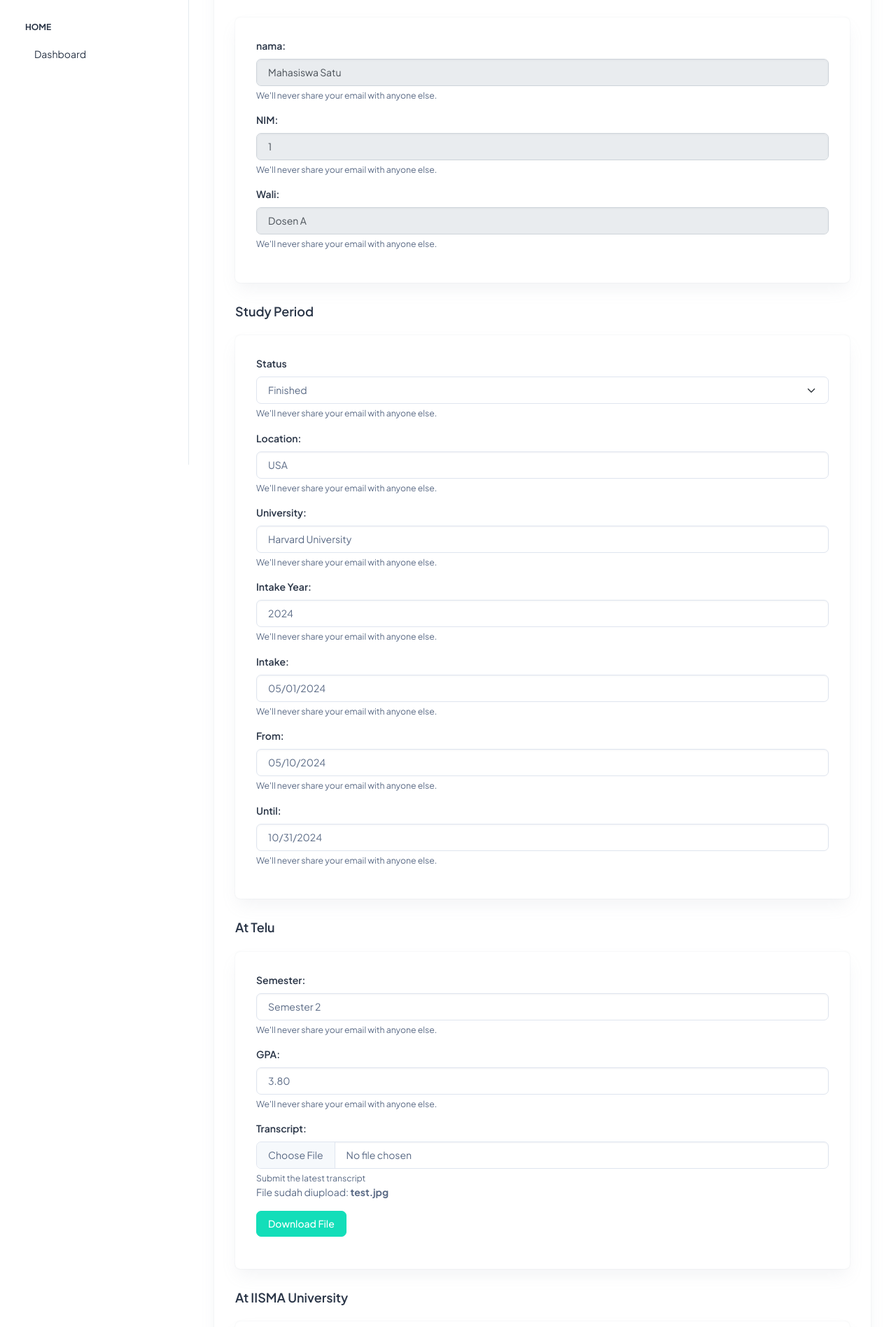
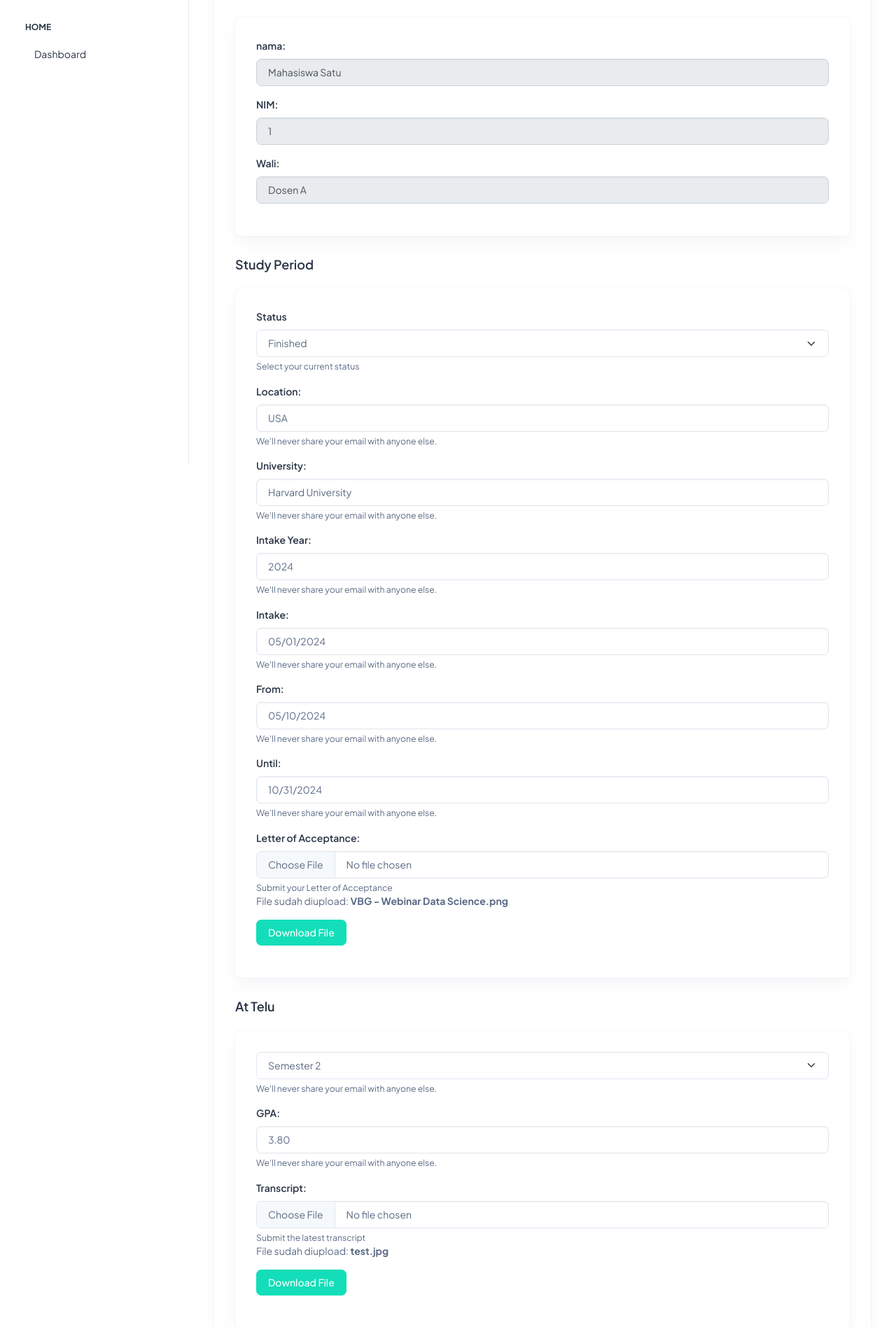
Before and after one commit to SundayBPM/Data_Management_Mahasiswa_International_SI, a Flask app: page /IISMA in a window 1280 px wide. Shown: the part 136-2032 px from the top of the page at 70% size. Run offline with Flask 3, Linux system fonts and the light colour scheme; a user stored in the database is signed in; some libraries are stand-ins or nearby versions.

Commit message:
add new field for input file

```diff
--- a/models.py
+++ b/models.py
@@ -32,6 +32,7 @@ class ExchangeOutbound(db.Model):
     intake = db.Column(db.Date, nullable=True)
     from_date = db.Column(db.Date, nullable=True)
     until = db.Column(db.Date, nullable=True)
+    letter_of_Acc = db.Column(db.String, nullable=True)
     sem_at_telu = db.Column(db.String, nullable=True)
     sem_at_exch = db.Column(db.String, nullable=True)
     gpa = db.Column(db.String, nullable=True)
@@ -41,6 +42,7 @@ class ExchangeOutbound(db.Model):
     folder = db.Column(db.String, nullable=True)
     jenis_exchange = db.Column(db.String, nullable=True)
     student_detail = db.Column(db.String, nullable=True)
+    others_docs = db.Column(db.String, nullable=True)
 
     def to_dict(self):
         return {
--- a/routes.py
+++ b/routes.py
@@ -207,7 +207,7 @@ def register_routes(app, db):
             update_gpa = request.form['latest_update_iisma']
             exch_info.update_gpa = datetime.strptime(update_gpa, '%Y-%m-%d').date()
 
-            #Field untuk menambah file dari user lalu menghapus file lama
+            #Field untuk menambah file transcript dari user lalu menghapus file lama
             file_transcript = request.files['transcript']
             if file_transcript: #cek apakah ada file yang di input user
                 if os.path.exists(f'static/uploads/{exch_info.transcript_telu}'):  #menghapus file lama
@@ -215,6 +215,33 @@ def register_routes(app, db):
 
                 file_transcript.save(f'static/uploads/{file_transcript.filename}') #menyimpan file baru
                 exch_info.transcript_telu = file_transcript.filename
+
+            #Field untuk menambah file transcript_at_iisma dari user lalu menghapus file lama
+            file_transcript_iisma = request.files['transcript_at_iisma']
+            if file_transcript_iisma: #cek apakah ada file yang di input user
+                if os.path.exists(f'static/uploads/{exch_info.transcript_exch}'):  #menghapus file lama
+                    os.remove(f'static/uploads/{exch_info.transcript_exch}')
+
+                file_transcript_iisma.save(f'static/uploads/{file_transcript_iisma.filename}') #menyimpan file baru
+                exch_info.transcript_exch = file_transcript_iisma.filename
+
+            #Field untuk menambah file letter_of_Acc dari user lalu menghapus file lama
+            letter_of_Acc = request.files['letter_of_Acc']
+            if letter_of_Acc: #cek apakah ada file yang di input user
+                if os.path.exists(f'static/uploads/{exch_info.letter_of_Acc}'):  #menghapus file lama
+                    os.remove(f'static/uploads/{exch_info.letter_of_Acc}')
+
+                letter_of_Acc.save(f'static/uploads/{letter_of_Acc.filename}') #menyimpan file baru
+                exch_info.letter_of_Acc = letter_of_Acc.filename
+
+            #Field untuk menambah file others_docs dari user lalu menghapus file lama
+            others_docs = request.files['others_docs']
+            if others_docs: #cek apakah ada file yang di input user
+                if os.path.exists(f'static/uploads/{exch_info.others_docs}'):  #menghapus file lama
+                    os.remove(f'static/uploads/{exch_info.others_docs}')
+
+                others_docs.save(f'static/uploads/{others_docs.filename}') #menyimpan file baru
+                exch_info.others_docs = others_docs.filename
 
             db.session.commit()
 
--- a/templates/iisma.html
+++ b/templates/iisma.html
@@ -17,17 +17,17 @@
               <div class="mb-3">
                 <label for="nama" class="form-label">nama: </label>
                 <input type="text" class="form-control" id="nama" name="nama" value="{{ student_inf.nama }}" readonly aria-describedby="emailHelp" style="background-color: #e9ecef; color: #495057; border: 1px solid #ced4da;">
-                <div id="emailHelp" class="form-text">We'll never share your email with anyone else.</div>
+                <!-- <div id="emailHelp" class="form-text">We'll never share your email with anyone else.</div> -->
               </div>
               <div class="mb-3">
                 <label for="nim" class="form-label">NIM:</label>
                 <input type="text" class="form-control" id="nim" name="nim" value="{{ student_inf.nim }}" readonly aria-describedby="emailHelp" style="background-color: #e9ecef; color: #495057; border: 1px solid #ced4da;" >
-                <div id="emailHelp" class="form-text">We'll never share your email with anyone else.</div>
+                <!-- <div id="emailHelp" class="form-text">We'll never share your email with anyone else.</div> -->
               </div>
               <div class="mb-3">
                 <label for="wali" class="form-label">Wali:</label>
                 <input type="text" class="form-control" id="wali" name="wali" value="{{ student_inf.wali }}" readonly aria-describedby="emailHelp" style="background-color: #e9ecef; color: #495057; border: 1px solid #ced4da;">
-                <div id="emailHelp" class="form-text">We'll never share your email with anyone else.</div>
+                <!-- <div id="emailHelp" class="form-text">We'll never share your email with anyone else.</div> -->
               </div>
             </div>
           </div>
@@ -44,8 +44,7 @@
                   <option value="on-going" {% if iisma_inf.status == 'on-going' %}selected{% endif %}>On Going</option>
                   <option value="finished" {% if iisma_inf.status == 'finished' %}selected{% endif %}>Finished</option>
                 </select>
-                <!-- <label for="status" class="form-label">Status: </label> -->
-                <div id="emailHelp" class="form-text">We'll never share your email with anyone else.</div>
+                <div id="emailHelp" class="form-text">Select your current status</div>
               </div>
               <div class="mb-3">
                 <label for="location" class="form-label">Location:</label>
@@ -77,14 +76,35 @@
                 <input type="date" class="form-control" id="until" value="{{ iisma_inf.until }}" name="until" aria-describedby="emailHelp" {% if session.get('role') == 'mahasiswa' %} {% endif %}>
                 <div id="emailHelp" class="form-text">We'll never share your email with anyone else.</div>
               </div>
+              <div class="mb-3">
+                <label for="letter_of_Acc" class="form-label">Letter of Acceptance:</label>
+                <input type="file" class="form-control" id="letter_of_Acc" name="letter_of_Acc" aria-describedby="emailHelp">
+                <div id="emailHelp" class="form-text">Submit your Letter of Acceptance</div>
+                {% if iisma_inf.letter_of_Acc %}
+                <p>File sudah diupload: <strong>{{ iisma_inf.letter_of_Acc }}</strong></p>
+                <a href="{{ url_for('download_file', filename=iisma_inf.letter_of_Acc) }}" class="btn btn-success" download>Download File</a>
+                {% endif %}
+              </div>
             </div>
           </div>
           <h5 class="card-title fw-semibold mb-4">At Telu</h5>
           <div class="card">
             <div class="card-body">
               <div class="mb-3">
-                <label for="semester" class="form-label">Semester: </label>
-                <input type="text" class="form-control" id="semester" name="semester" value="{{ iisma_inf.sem_at_telu}}" aria-describedby="emailHelp">
+                <!-- <label for="semester" class="form-label">Semester: </label>
+                <input type="text" class="form-control" id="semester" name="semester" value="{{ iisma_inf.sem_at_telu}}" aria-describedby="emailHelp"> -->
+                <select id="semester" name="semester" class="form-select">
+                  <option value="Semester 1" {% if iisma_inf.sem_at_telu == 'Semester 1' %}selected{% endif %}>Semester 1</option>
+                  <option value="Semester 2" {% if iisma_inf.sem_at_telu == 'Semester 2' %}selected{% endif %}>Semester 2</option>
+                  <option value="Semester 3" {% if iisma_inf.sem_at_telu == 'Semester 3' %}selected{% endif %}>Semester 3</option>
+                  <option value="Semester 4" {% if iisma_inf.sem_at_telu == 'Semester 4' %}selected{% endif %}>Semester 4</option>
+                  <option value="Semester 5" {% if iisma_inf.sem_at_telu == 'Semester 5' %}selected{% endif %}>Semester 5</option>
+                  <option value="Semester 6" {% if iisma_inf.sem_at_telu == 'Semester 6' %}selected{% endif %}>Semester 6</option>
+                  <option value="Semester 7" {% if iisma_inf.sem_at_telu == 'Semester 7' %}selected{% endif %}>Semester 7</option>
+                  <option value="Semester 8" {% if iisma_inf.sem_at_telu == 'Semester 8' %}selected{% endif %}>Semester 8</option>
+                  <option value="Semester 9" {% if iisma_inf.sem_at_telu == 'Semester 9' %}selected{% endif %}>Semester 9</option>
+                  <option value="Semester 10" {% if iisma_inf.sem_at_telu == 'Semester 10' %}selected{% endif %}>Semester 10</option>
+                </select>
                 <div id="emailHelp" class="form-text">We'll never share your email with anyone else.</div>
               </div>
               <div class="mb-3">
@@ -132,10 +152,28 @@
                 <label for="latest_update_iisma" class="form-label">Latest Update:</label>
                 <input type="date" class="form-control" id="latest_update_iisma" name="latest_update_iisma" value="{{ iisma_inf.update_gpa}}" aria-describedby="emailHelp">
                 <div id="emailHelp" class="form-text">We'll never share your email with anyone else.</div>              </div>
+                <div class="mb-3">
+                  <label for="transcript_at_iisma" class="form-label">Tranascript:</label>
+                  <input type="file" class="form-control" id="transcript_at_iisma" name="transcript_at_iisma" aria-describedby="emailHelp">
+                  <div id="emailHelp" class="form-text">Submit the latest transcript</div>
+                  {% if iisma_inf.transcript_telu %}
+                  <p>File sudah diupload: <strong>{{ iisma_inf.transcript_exch }}</strong></p>
+                  <a href="{{ url_for('download_file', filename=iisma_inf.transcript_exch) }}" class="btn btn-success" download>Download File</a>
+                  {% endif %}
+                </div>
+            </div>
+          </div>
+          <h5 class="card-title fw-semibold mb-4">Others Document</h5>
+          <div class="card">
+            <div class="card-body">
               <div class="mb-3">
-                <label for="transcript_at_iisma" class="form-label">Transcript:</label>
-                <input type="text" class="form-control" id="transcript_at_iisma" name="transcript_at_iisma" value="{{ iisma_inf.transcript_exch }}" aria-describedby="emailHelp">
-                <div id="emailHelp" class="form-text">We'll never share your email with anyone else.</div>
+                <label for="others_docs" class="form-label">File:</label>
+                <input type="file" class="form-control" id="others_docs" name="others_docs" aria-describedby="emailHelp">
+                <div id="emailHelp" class="form-text">Submit your others document</div>
+                {% if iisma_inf.others_docs %}
+                <p>File sudah diupload: <strong>{{ iisma_inf.others_docs }}</strong></p>
+                <a href="{{ url_for('download_file', filename=iisma_inf.others_docs) }}" class="btn btn-success" download>Download File</a>
+                {% endif %}
               </div>
             </div>
           </div>
```
Also changed, not shown: migrations/versions/3f45ec5fc40d_menambah_kolom_untuk_input_file.py (added, +32 -0 lines), migrations/versions/434c96562974_menambah_kolom_untuk_input_file_tambahan.py (added, +32 -0 lines), instance/database_mahasiswa.db, static/uploads/VBG - Webinar Data Science.png (added), static/uploads/download.jpg (deleted), static/uploads/test.jpg (added), static/uploads/vlcsnap-2024-12-13-10h26m58s510.png (added), 1 other file.
